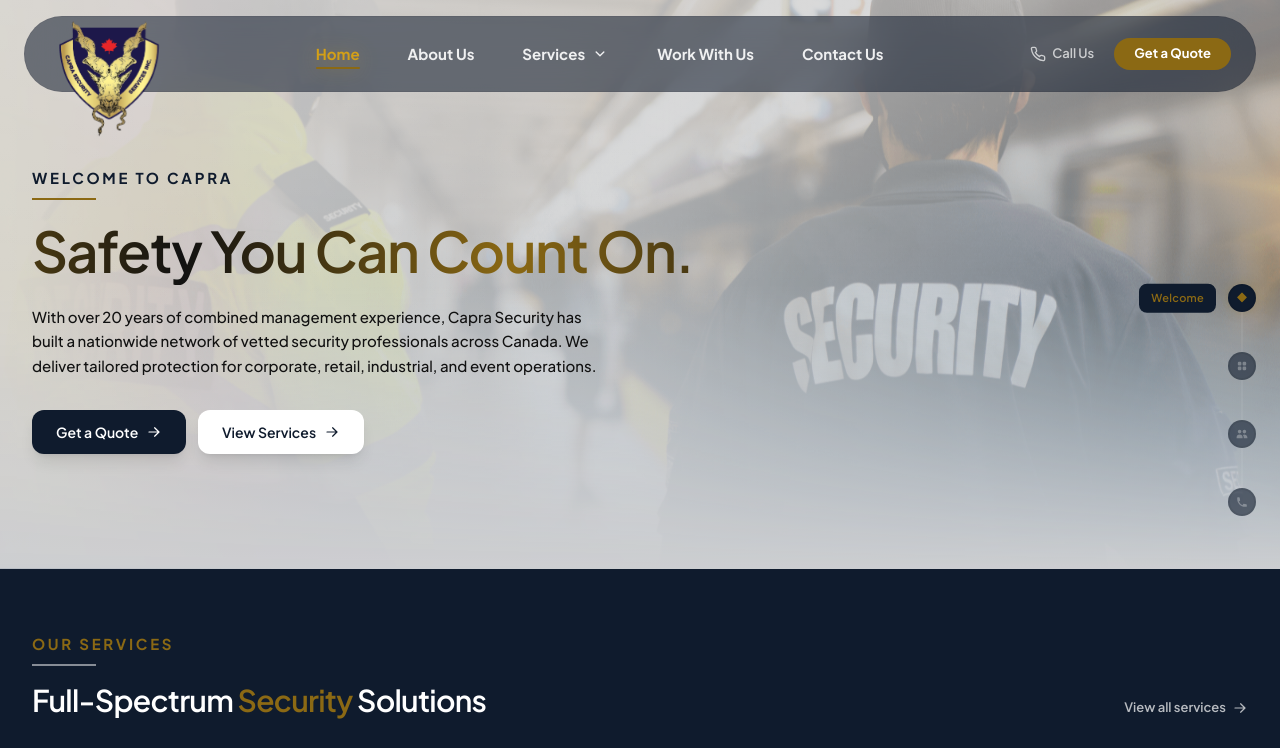
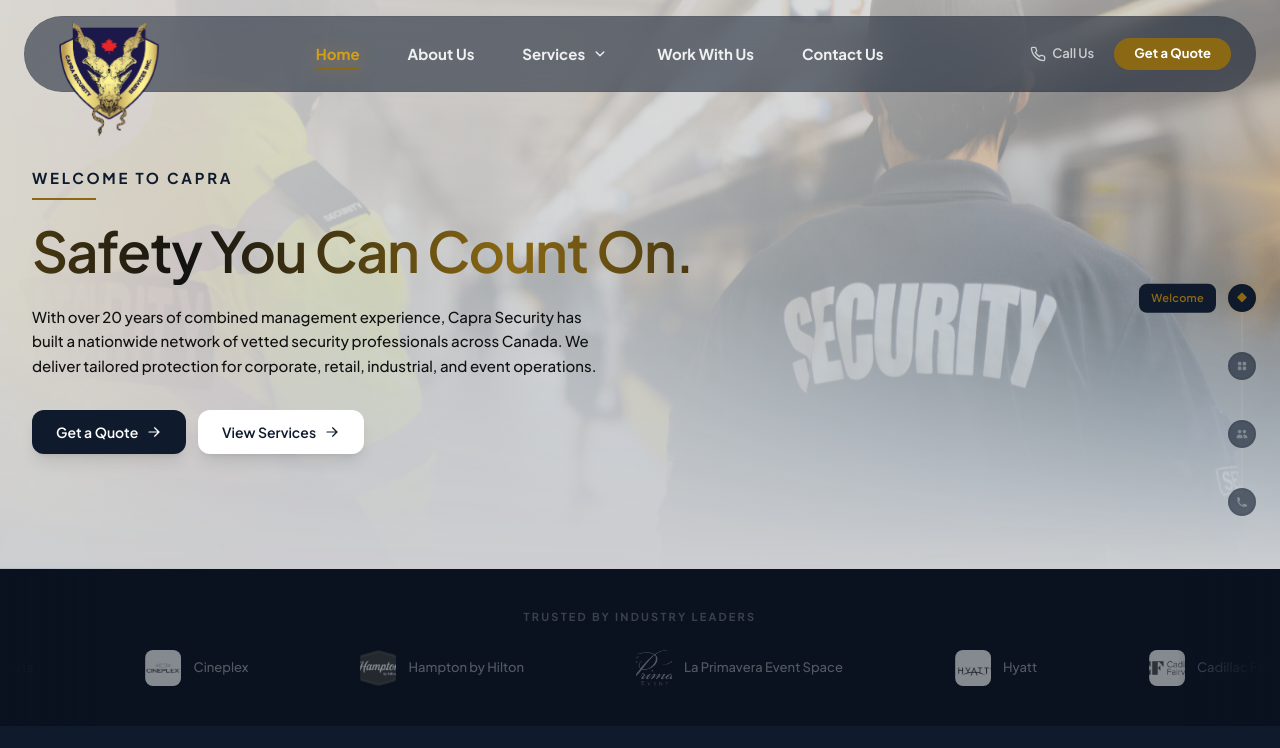
Before and after one commit to nullaomar/ali-security, a Next.js app: page / in a window 1280 px wide. Shown: the top 748 px of the page. Built offline with nearby package versions, Linux system fonts and the light colour scheme; grey boxes are pictures that could not be loaded.

Commit message:
Add YC-style client logo banner between hero and services on homepage
Co-Authored-By: Claude Opus 4.6 <noreply@anthropic.com>

```diff
--- /dev/null
+++ b/app/components/client-banner.tsx
@@ -0,0 +1,59 @@
+"use client";
+
+const clients = [
+  { name: "Hilton Hotels & Resorts", logo: "/clients/hilton.jpg" },
+  { name: "Cineplex", logo: "/clients/cineplex.png" },
+  { name: "Hampton by Hilton", logo: "/clients/hampton.png" },
+  { name: "La Primavera Event Space", logo: "/clients/la-primavera.webp" },
+  { name: "Hyatt", logo: "/clients/hyatt.jpg" },
+  { name: "Cadillac Fairview", logo: "/clients/cadillac-fairview.jpg" },
+  { name: "Oxford Properties", logo: "" },
+  { name: "Dream Unlimited", logo: "" },
+];
+
+export default function ClientBanner() {
+  return (
+    <section className="relative overflow-hidden bg-[#0a1220] py-8 md:py-10">
+      {/* Fade edges */}
+      <div className="pointer-events-none absolute inset-y-0 left-0 z-10 w-24 bg-gradient-to-r from-[#0a1220] to-transparent" />
+      <div className="pointer-events-none absolute inset-y-0 right-0 z-10 w-24 bg-gradient-to-l from-[#0a1220] to-transparent" />
+
+      <p className="mb-6 text-center text-[11px] font-bold uppercase tracking-[0.2em] text-white/20">
+        Trusted by industry leaders
+      </p>
+
+      <div className="client-banner overflow-hidden">
+        <div className="client-banner-track flex items-center">
+          {[0, 1].map((setIdx) => (
+            <div key={setIdx} className="flex shrink-0 items-center">
+              {clients.map((client) => (
+                <div
+                  key={`${setIdx}-${client.name}`}
+                  className="mx-10 flex shrink-0 items-center gap-3 md:mx-14"
+                >
+                  {client.logo ? (
+                    // eslint-disable-next-line @next/next/no-img-element
+                    <img
+                      src={client.logo}
+                      alt={client.name}
+                      className="h-9 w-9 shrink-0 rounded-lg object-cover grayscale opacity-50 transition-all duration-500 hover:grayscale-0 hover:opacity-100"
+                    />
+                  ) : (
+                    <div className="flex h-9 w-9 shrink-0 items-center justify-center rounded-lg bg-white/[0.04]">
+                      <span className="text-[14px] font-bold text-white/30">
+                        {client.name.charAt(0)}
+                      </span>
+                    </div>
+                  )}
+                  <span className="whitespace-nowrap text-[13px] font-medium text-white/30 transition-colors duration-500 hover:text-white/70">
+                    {client.name}
+                  </span>
+                </div>
+              ))}
+            </div>
+          ))}
+        </div>
+      </div>
+    </section>
+  );
+}
--- a/app/page.tsx
+++ b/app/page.tsx
@@ -6,6 +6,7 @@ import RotatingWords from "./components/rotating-words";
 import TestimonialCards from "./components/testimonial-cards";
 import AnimatedCounter from "./components/animated-counter";
 import ScrollJourney from "./components/scroll-journey";
+import ClientBanner from "./components/client-banner";
 import { services } from "./lib/services-data";
 
 const stats = [
@@ -87,6 +88,9 @@ export default function Home() {
           </div>
         </div>
       </section>
+
+      {/* ── Trusted By ── */}
+      <ClientBanner />
 
       {/* ── Services preview ── */}
       <section className="bg-[#0f1b2d] pt-16 pb-14 section-divider-down" style={{ background: "#0f1b2d" }}>
```
